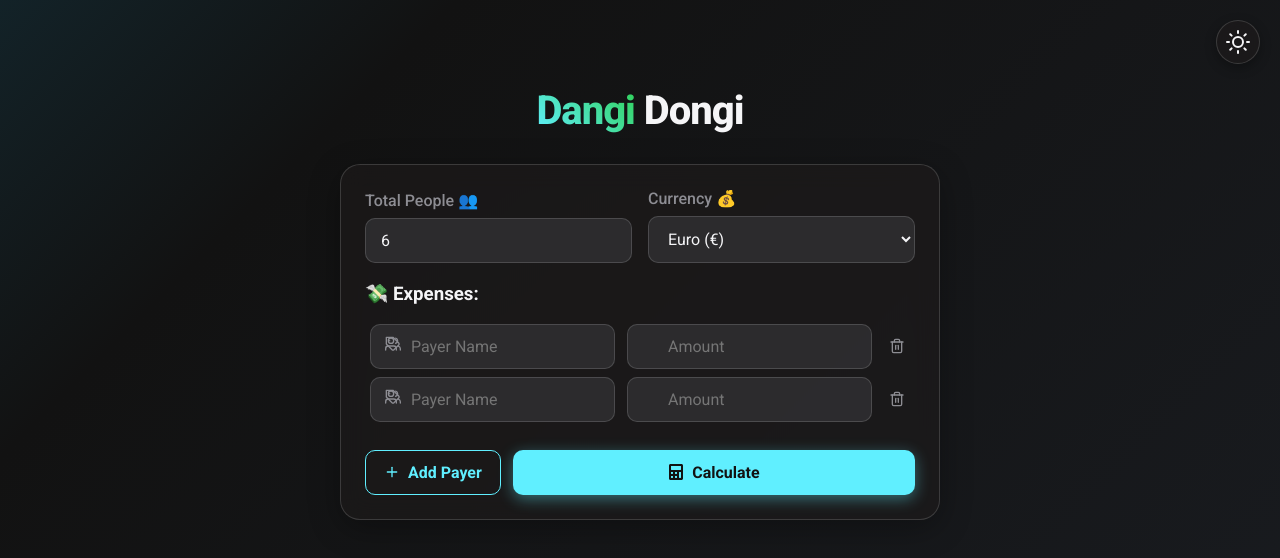
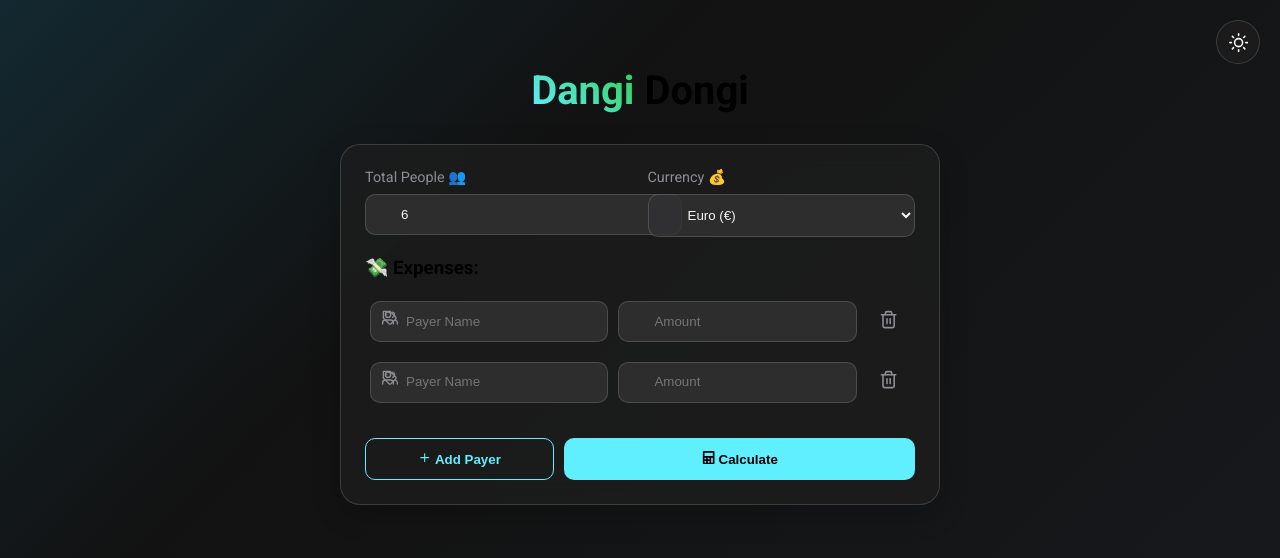
Before and after one commit to amirsohly/DangiDongi, a React (Create React App) app in the folder DangiDongiByAmirreza/: page / in a window 1280 px wide. Shown: the top 558 px of the page. Built offline with nearby package versions, Linux system fonts and the light colour scheme.

Commit message:
Refactor App.css for layout and style improvements
Updated various CSS styles for improved layout and design, including adjustments to colors, padding, and animations.

```diff
--- a/DangiDongiByAmirreza/src/App.css
+++ b/DangiDongiByAmirreza/src/App.css
@@ -1,286 +1,93 @@
-/* --- Author: Amirreza https://github.com/amirsohly/ --- */
-@import url('https://fonts.googleapis.com/css2?family=Roboto:wght@400;500;700;800&display=swap'); /* Changed font for better English compatibility */
+@import url('https://fonts.googleapis.com/css2?family=Roboto:wght@400;500;700;800&display=swap');
 
 :root, body.light {
-  --primary-glow: color-mix(in srgb, #007aff 30%, transparent);
   --primary-color: #007aff;
   --success-color: #34c759;
-  --danger-color: #ff3b30;
   --background-start: #f2f2f7;
   --background-end: #d9d9e2;
-  --card-bg: rgba(255, 255, 255, 0.75);
+  --card-bg: rgba(255, 255, 255, 0.85);
   --text-color: #1c1c1e;
   --secondary-text-color: #6e6e73;
   --border-color: rgba(0, 0, 0, 0.1);
-  --shadow-color: rgba(0, 0, 0, 0.1);
-  --input-bg: rgba(255, 255, 255, 0.7);
+  --input-bg: #ffffff;
 }
 
 body.dark {
-  --primary-glow: color-mix(in srgb, #60efff 30%, transparent);
   --primary-color: #60efff;
   --success-color: #30d158;
-  --danger-color: #ff453a;
   --background-start: #1d2128;
   --background-end: #121212;
-  --card-bg: rgba(30, 28, 28, 0.6);
+  --card-bg: rgba(30, 30, 30, 0.7);
   --text-color: #f5f5f7;
   --secondary-text-color: #8d8d93;
   --border-color: rgba(255, 255, 255, 0.15);
-  --shadow-color: rgba(0, 0, 0, 0.3);
-  --input-bg: rgba(58, 58, 60, 0.6);
-}
-
-@keyframes gradient {
-	0% { background-position: 0% 50%; }
-	50% { background-position: 100% 50%; }
-	100% { background-position: 0% 50%; }
+  --input-bg: rgba(50, 50, 52, 0.8);
 }
 
 body {
-  margin: 0;
-  font-family: 'Roboto', sans-serif; /* Changed font */
-  color: var(--text-color);
-  direction: ltr; /* Changed from rtl to ltr */
-  transition: background-color 0.5s, color 0.5s;
-  /* --- پس‌زمینه متحرک --- */
+  margin: 0; font-family: 'Roboto', sans-serif; direction: ltr;
   background: linear-gradient(-45deg, var(--background-start), var(--background-end), #166c8b, #11866a);
-  background-size: 400% 400%;
-  animation: gradient 15s ease infinite;
+  background-size: 400% 400%; animation: gradient 15s ease infinite; min-height: 100vh;
 }
 
-.App { max-width: 600px; margin: 40px auto; padding: 20px; position: relative; }
+@keyframes gradient { 0% { background-position: 0% 50%; } 50% { background-position: 100% 50%; } 100% { background-position: 0% 50%; } }
+
+.App { max-width: 600px; margin: 0 auto; padding: 40px 20px; }
 
 .theme-toggle-btn {
-  /* Position changed from left: 20px to right: 20px */
-  position: fixed; top: 20px; right: 20px; left: auto; background: var(--card-bg); color: var(--text-color);
+  position: fixed; top: 20px; right: 20px; background: var(--card-bg); color: var(--text-color);
   border: 1px solid var(--border-color); border-radius: 50%; width: 44px; height: 44px;
-  display: flex; align-items: center; justify-content: center; font-size: 1.5rem; cursor: pointer;
-  backdrop-filter: blur(12px); -webkit-backdrop-filter: blur(12px); box-shadow: 0 4px 12px var(--shadow-color);
-  transition: all 0.3s ease; z-index: 1000;
-  line-height: 0;
-}
-.theme-toggle-btn:hover { transform: scale(1.1) rotate(15deg); box-shadow: 0 8px 16px var(--shadow-color); }
-
-h1 {
-  font-weight: 800; text-align: center; margin-bottom: 30px; font-size: 2.5rem; letter-spacing: -1px;
-}
-h1 span {
-  background: linear-gradient(45deg, var(--primary-color), var(--success-color));
-  -webkit-background-clip: text; -webkit-text-fill-color: transparent;
+  cursor: pointer; backdrop-filter: blur(10px); z-index: 1000; font-size: 1.2rem;
 }
 
+h1 { text-align: center; font-size: 2.5rem; margin-bottom: 30px; }
+h1 span { background: linear-gradient(45deg, var(--primary-color), var(--success-color)); -webkit-background-clip: text; -webkit-text-fill-color: transparent; }
+
 .card {
-  background: var(--card-bg); padding: 24px; border-radius: 20px; margin-bottom: 25px;
-  border: 1px solid var(--border-color); backdrop-filter: blur(12px); -webkit-backdrop-filter: blur(12px);
-  box-shadow: 0 8px 32px var(--shadow-color);
+  background: var(--card-bg); padding: 24px; border-radius: 20px; border: 1px solid var(--border-color);
+  backdrop-filter: blur(12px); box-shadow: 0 10px 30px rgba(0,0,0,0.2); margin-bottom: 20px;
 }
 
-/* --- Author: Amirreza https://github.com/amirsohly/ --- */
-.form-row { display: flex; gap: 16px; align-items: flex-end; margin-bottom: 20px; }
-.form-row .form-group { flex: 1; margin-bottom: 0; }
-.form-group { position: relative; margin-bottom: 16px; }
-.form-group label { font-weight: 500; color: var(--secondary-text-color); margin-bottom: 8px; display: block; }
+.form-row { display: flex; gap: 15px; margin-bottom: 20px; }
+.form-group { flex: 1; }
+.form-group label { display: block; margin-bottom: 8px; font-size: 0.9rem; color: var(--secondary-text-color); }
 
-.input-with-icon { position: relative; display: flex; align-items: center; gap: 12px;}
-.input-with-icon .icon {
-    position: absolute;
-    left: 15px; /* Changed from right: 15px */
-    right: auto;
-    color: var(--secondary-text-color);
+.expense-list { max-height: 300px; overflow-y: auto; padding-right: 5px; }
+.expense-item { display: flex; align-items: center; gap: 10px; margin-bottom: 12px; position: relative; }
+
+.input-with-icon { position: relative; }
+.input-with-icon .icon { position: absolute; left: 12px; top: 12px; color: var(--secondary-text-color); }
+.input-with-icon .icon-amount { position: absolute; left: 52%; top: 12px; color: var(--secondary-text-color); } /* تقریب برای آیکون دوم */
+
+input, select {
+  padding: 12px 12px 12px 35px; border-radius: 10px; border: 1px solid var(--border-color);
+  background: var(--input-bg); color: var(--text-color); width: 100%;
 }
 
-input, select {
-  width: 100%; box-sizing: border-box; padding: 12px 15px; border: 1px solid var(--border-color);
-  border-radius: 10px; font-size: 1rem; font-family: 'Roboto', sans-serif; /* Changed font */
-  background-color: var(--input-bg); color: var(--text-color); transition: all 0.2s ease;
+.button-group { display: flex; gap: 10px; margin-top: 20px; }
+button { padding: 12px; border-radius: 10px; border: none; font-weight: bold; cursor: pointer; transition: 0.3s; }
+.calculate-btn { background: var(--primary-color); color: #000; flex: 2; }
+.add-btn { background: transparent; border: 1px solid var(--primary-color); color: var(--primary-color); flex: 1; }
+.remove-btn { background: transparent; color: var(--secondary-text-color); font-size: 1.2rem; }
+.remove-btn:hover { color: #ff3b30; }
+
+.transaction-item {
+  display: grid;
+  grid-template-columns: 1fr 100px 1fr;
+  align-items: center;
+  gap: 10px;
+  padding: 15px 0;
+  border-bottom: 1px solid var(--border-color);
 }
-/* Adjust padding for LTR: icon is on the left, so padding should be on the left */
-.input-with-icon input { padding-left: 40px; padding-right: 15px; }
+.payer-name { text-align: right; font-weight: 500; }
+.unpaid-group-text { text-align: right; font-size: 0.85rem; color: var(--secondary-text-color); }
+.gets-money { text-align: left; color: var(--success-color); font-weight: 700; }
 
-input:focus, select:focus {
-  border-color: var(--primary-color); box-shadow: 0 0 0 4px var(--primary-glow); outline: none;
+.arrow { display: flex; flex-direction: column; align-items: center; color: var(--secondary-text-color); }
+.arrow .amount {
+  font-size: 0.75rem; background: var(--border-color); padding: 2px 8px;
+  border-radius: 10px; margin-top: 4px; white-space: nowrap;
 }
 
-.button-group { display: flex; gap: 12px; margin-top: 20px; }
-button {
-  border: none; border-radius: 10px; cursor: pointer; font-size: 1rem; font-weight: 700;
-  font-family: 'Roboto', sans-serif; /* Changed font */
-  transition: all 0.2s ease-in-out; padding: 12px 18px;
-  display: flex; align-items: center; justify-content: center; gap: 8px;
-}
-
-.calculate-btn {
-  background: var(--primary-color); color: var(--background-end); flex-grow: 1;
-  box-shadow: 0 4px 15px color-mix(in srgb, var(--primary-color) 40%, transparent);
-}
-.calculate-btn:hover:not(:disabled) {
-  transform: translateY(-3px); box-shadow: 0 6px 20px color-mix(in srgb, var(--primary-color) 50%, transparent);
-}
-
-.add-btn {
-  background-color: transparent; color: var(--primary-color); border: 1px solid var(--primary-color);
-}
-.add-btn:hover { background-color: var(--primary-glow); }
-
-.remove-btn {
-  background-color: transparent; color: var(--secondary-text-color); padding: 5px; width: 32px;
-  height: 32px; border-radius: 40%;
-}
-.remove-btn:hover { background-color: var(--danger-color); color: white; }
-
-.results ul { list-style: none; padding: 0; margin-top: 20px; }
-.results li {
-  padding: 16px; border-bottom: 1px solid var(--border-color); display: flex;
-  justify-content: space-between; align-items: center; font-size: 1.1rem;
-  transition: background-color 0.2s ease;
-}
-.results li:hover { background-color: color-mix(in srgb, var(--primary-color) 5%, transparent); }
-.results li:last-child { border-bottom: none; }
-
-.gets-money { color: var(--success-color); font-weight: 700; }
-.pays-money { color: var(--danger-color); font-weight: 700; }
-
-@keyframes spin { 0% { transform: rotate(0deg); } 100% { transform: rotate(360deg); } }
 .spinner { animation: spin 1s linear infinite; }
-
-/* --- Author: Amirreza https://github.com/amirsohly/ --- */
-body.light h1 span {
-  text-shadow: 1px 1px 3px rgba(0, 0, 0, 0.2);
-}
-
-.transactions-title {
-  text-align: center;
-  margin-top: 24px;
-  margin-bottom: 8px;
-  color: var(--secondary-text-color);
-  font-weight: 500;
-}
-
-/* LTR adjustment: Reversing the grid to flow from left (payer) to right (receiver) */
-.transaction-item {
-  display: grid;
-  grid-template-columns: 1fr auto 1fr;
-  align-items: center;
-  gap: 12px;
-  text-align: center;
-}
-
-/* LTR adjustment: Payer on the right, Receiver on the left */
-.transaction-item .pays-money {
-  text-align: left; /* Payer is on the right side of the LTR layout in App.js */
-}
-.transaction-item .gets-money {
-  text-align: right; /* Receiver is on the left side of the LTR layout in App.js */
-}
-
-.transaction-item .arrow {
-  display: flex;
-  flex-direction: column;
-  align-items: center;
-  color: var(--secondary-text-color);
-}
-
-.transaction-item .arrow .amount {
-  font-size: 0.8rem;
-  font-weight: 400;
-  background-color: var(--input-bg);
-  padding: 2px 6px;
-  border-radius: 4px;
-  margin-top: 2px;
-}
-
-/* --- استایل بخش نویسنده --- */
-.author-box {
-  position: fixed;
-  top: 20px;
-  /* Position changed from right: 20px to left: 20px */
-  left: 20px;
-  right: auto;
-  z-index: 1000;
-  display: flex;
-  flex-direction: column;
-  align-items: flex-start; /* Changed from flex-end for LTR */
-  gap: 8px;
-}
-
-.author-box p {
-  margin: 0;
-  font-size: 0.9rem;
-  font-weight: 500;
-  color: var(--secondary-text-color);
-  background-color: var(--card-bg);
-  padding: 4px 10px;
-  border-radius: 12px;
-  backdrop-filter: blur(12px);
-  -webkit-backdrop-filter: blur(12px);
-  box-shadow: 0 2px 8px var(--shadow-color);
-  border: 1px solid var(--border-color);
-}
-.author1-btn {
-  display: flex;
-  align-items: center;
-  gap: 6px;
-  background-color: var(--card-bg);
-  color: var(--secondary-text-color);
-  padding: 6px 12px;
-  border-radius: 12px;
-  font-size: 14px;
-  font-weight: 700;
-  text-decoration: none;
-  border: 1px solid var(--border-color);
-  box-shadow: 0 2px 8px var(--shadow-color);
-  transition: all 0.2s ease-in-out;
-}
-.author1-btn:hover {
-  background-color: var(--primary-color);
-  color: rgb(0, 0, 0);
-  transform: translateY(-2px);
-  box-shadow: 0 4px 12px var(--shadow-color);
-}
-.author-btn {
-  display: flex;
-  align-items: center;
-  gap: 6px;
-  background-color: var(--card-bg);
-  color: var(--secondary-text-color);
-  padding: 6px 12px;
-  border-radius: 12px;
-  font-size: 14px;
-  font-weight: 700;
-  text-decoration: none;
-  border: 1px solid var(--border-color);
-  box-shadow: 0 2px 8px var(--shadow-color);
-  transition: all 0.2s ease-in-out;
-}
-
-/* --- Author: Amirreza https://github.com/amirsohly/ --- */
-
-.author-btn:hover {
-  background-color: var(--primary-color);
-  color: rgb(0, 0, 0);
-  transform: translateY(-2px);
-  box-shadow: 0 4px 12px var(--shadow-color);
-}
-
-.expense-item {
-  margin-bottom: 8px;
-}
-
-@media (max-width: 600px) {
-  .author-box p {
-    font-size: 12px;
-    padding: 3px 8px;
-  }
-
-  .author-btn {
-    margin-top: 7px;
-    font-size: 12px;
-    padding: 5px 10px;
-  }
-   .unpaid-group-text {
-	font-size: 14px;
-	font-weight: 500;
-  }
-}
-/* --- Author: Amirreza https://github.com/amirsohly/ --- */
+@keyframes spin { from { transform: rotate(0deg); } to { transform: rotate(360deg); } }
```
